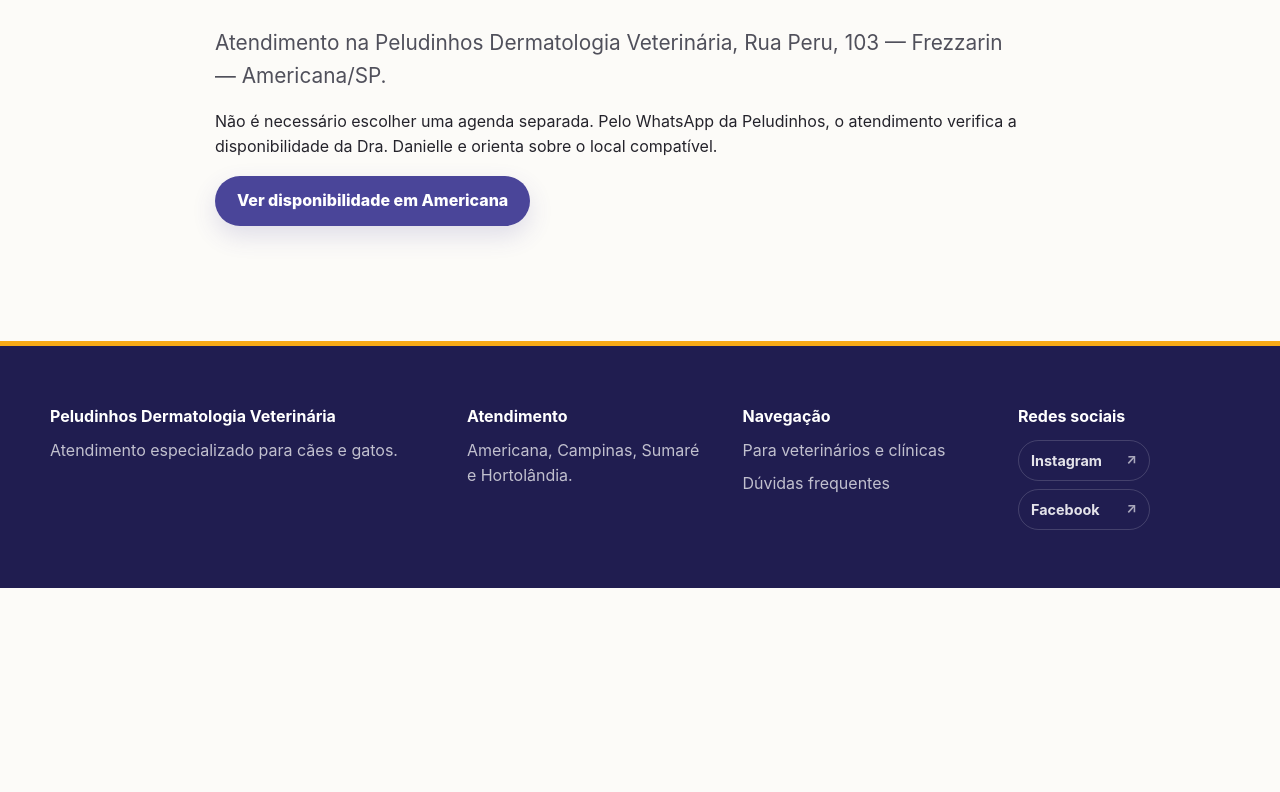
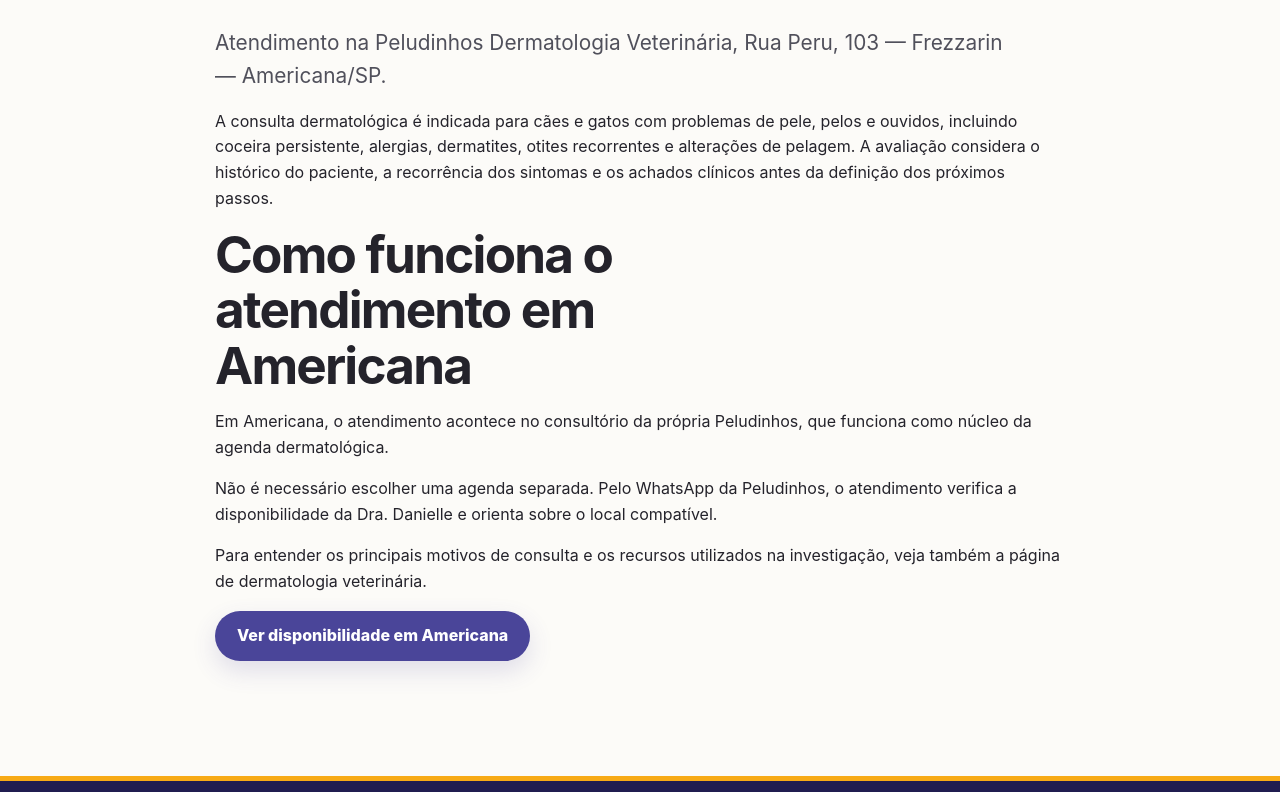
Before and after one commit to contatoagenciawin-ichthus/peludinhos, a Next.js app: page /onde-atendemos/americana in a window 1280 px wide. Shown: the part 477-1269 px from the top of the page. Before the commit the page ends 1065 px from the top, so only its background shows below. Built offline with nearby package versions, Linux system fonts and the light colour scheme.

Commit message:
Fortalece páginas locais de atendimento para SEO

```diff
--- a/src/app/onde-atendemos/[cidade]/page.tsx
+++ b/src/app/onde-atendemos/[cidade]/page.tsx
@@ -1,4 +1,5 @@
 import type { Metadata } from "next";
+import Link from "next/link";
 import { notFound } from "next/navigation";
 import { WhatsAppLink } from "@/components/WhatsAppLink";
 import { DOCTOR_SHORT_NAME, locations } from "@/lib/site-data";
@@ -13,7 +14,16 @@
   const { cidade } = await params;
   const location = locations.find((item) => item.slug === cidade);
   if (!location) return {};
-  return { title: `Dermatologia veterinária em ${location.city}`, alternates: { canonical: `/onde-atendemos/${location.slug}` } };
+
+  const description = location.owned
+    ? `Dermatologia veterinária em ${location.city} para cães e gatos, com atendimento na Peludinhos Dermatologia Veterinária. Consulte disponibilidade.`
+    : `Dermatologia veterinária em ${location.city} para cães e gatos com a ${DOCTOR_SHORT_NAME}, em clínica parceira conforme agenda. Consulte disponibilidade.`;
+
+  return {
+    title: `Dermatologia veterinária em ${location.city}`,
+    description,
+    alternates: { canonical: `/onde-atendemos/${location.slug}` },
+  };
 }
 
 export default async function LocationPage({ params }: Props) {
@@ -26,8 +36,33 @@
       <div className="container narrow">
         <span className="eyebrow">Onde atendemos</span>
         <h1>Dermatologia veterinária em {location.city}.</h1>
-        <p className="lead">{location.owned ? `Atendimento na ${location.label}, ${location.address}.` : `${DOCTOR_SHORT_NAME} atende na cidade em clínica parceira, conforme períodos liberados em sua agenda central.`}</p>
-        <p>Não é necessário escolher uma agenda separada. Pelo WhatsApp da Peludinhos, o atendimento verifica a disponibilidade da {DOCTOR_SHORT_NAME} e orienta sobre o local compatível.</p>
+        <p className="lead">
+          {location.owned
+            ? `Atendimento na ${location.label}, ${location.address}.`
+            : `${DOCTOR_SHORT_NAME} atende na cidade em clínica parceira, conforme períodos liberados em sua agenda central.`}
+        </p>
+
+        <p>
+          A consulta dermatológica é indicada para cães e gatos com problemas de pele, pelos e ouvidos, incluindo
+          coceira persistente, alergias, dermatites, otites recorrentes e alterações de pelagem. A avaliação considera
+          o histórico do paciente, a recorrência dos sintomas e os achados clínicos antes da definição dos próximos passos.
+        </p>
+
+        <h2>Como funciona o atendimento em {location.city}</h2>
+        <p>
+          {location.owned
+            ? "Em Americana, o atendimento acontece no consultório da própria Peludinhos, que funciona como núcleo da agenda dermatológica."
+            : `Em ${location.city}, o atendimento acontece em clínica parceira. A agenda é organizada de forma centralizada pela Peludinhos para facilitar a orientação do tutor.`}
+        </p>
+        <p>
+          Não é necessário escolher uma agenda separada. Pelo WhatsApp da Peludinhos, o atendimento verifica a disponibilidade da {DOCTOR_SHORT_NAME} e orienta sobre o local compatível.
+        </p>
+
+        <p>
+          Para entender os principais motivos de consulta e os recursos utilizados na investigação, veja também a página de{" "}
+          <Link href="/dermatologia-veterinaria">dermatologia veterinária</Link>.
+        </p>
+
         <WhatsAppLink location={location.city}>Ver disponibilidade em {location.city}</WhatsAppLink>
       </div>
     </section>
```
